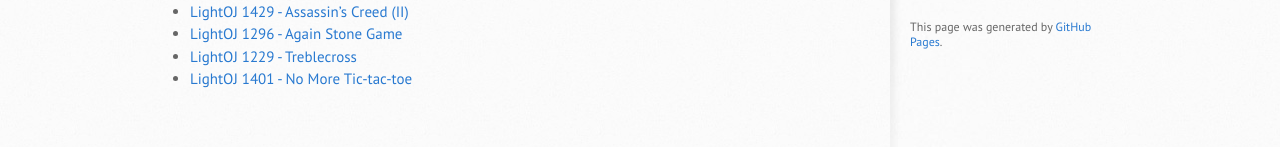
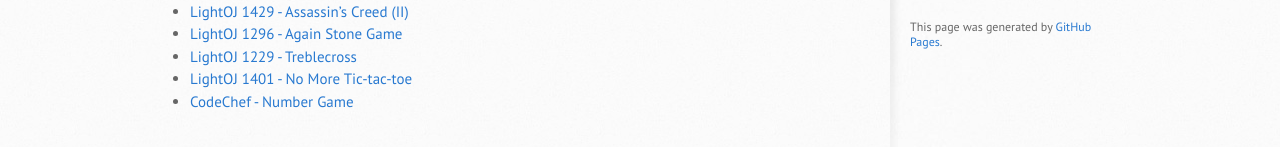
Before and after one commit to rebornplusplus/rebornplusplus.github.io, a Jekyll site: the page built from codir/index.md, in a window 1280 px wide. Shown: the part 517-664 px from the top of the page. Built offline with Jekyll 4.4.1, drawn with Linux system fonts in a browser that asks for light colours; some web fonts are replaced; our own code applies the rules of GitHub Pages for plain Markdown files.

Commit message:
Update index.md

```diff
--- a/codir/index.md
+++ b/codir/index.md
@@ -17,3 +17,4 @@
 * [LightOJ 1296 - Again Stone Game](./lo-1296-again-stone-game)
 * [LightOJ 1229 - Treblecross](./lo-1229-treblecross)
 * [LightOJ 1401 - No More Tic-tac-toe](./lo-1401-no-more-tic-tac-toe)
+* [CodeChef - Number Game](./cc-numbgame)
```
